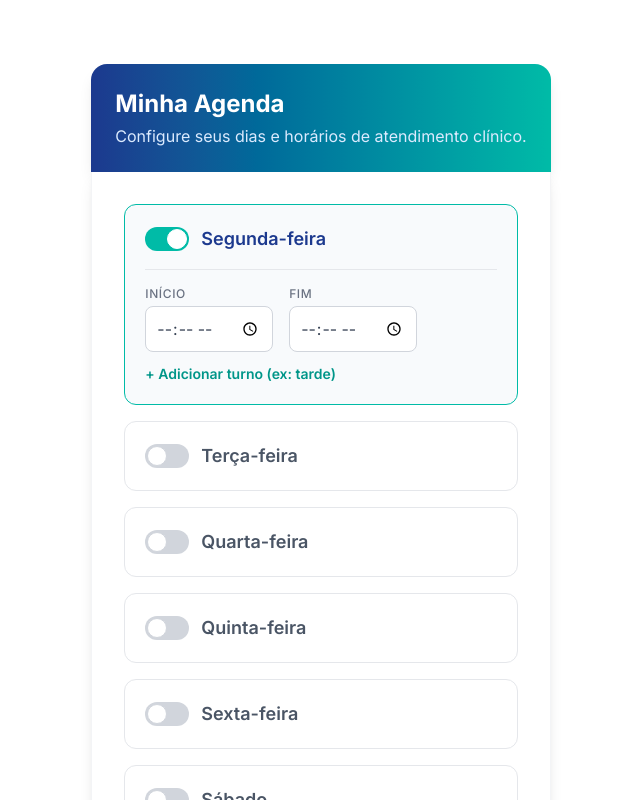
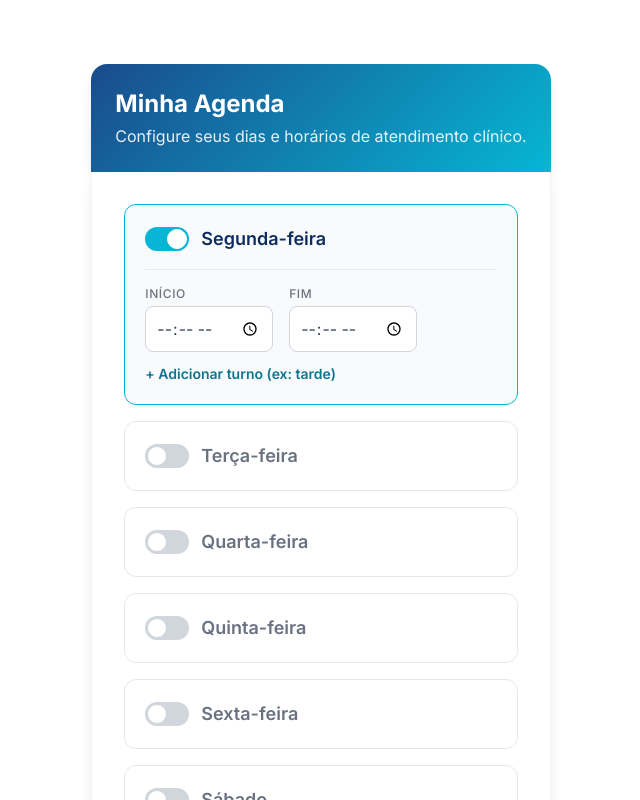
Before and after one commit to lufecrx/vidaplena-front, a Next.js app in the folder vida-plena/: page /agenda in a window 1280 px wide. Both pictures are taken after a click on the label 486 px from the left and 239 px from the top of the page. Shown: the top 800 px of the page, without its empty margins (319-959 px from the left). Built offline with nearby package versions, Linux system fonts and the light colour scheme; no server answers.

Commit message:
feito chefe

```diff
--- a/vida-plena/app/agenda/page.tsx
+++ b/vida-plena/app/agenda/page.tsx
@@ -1,6 +1,7 @@
 'use client'
 
 import { useState } from 'react'
+import Button from '../components/Button'
 
 type Horario = {
   inicio: string
@@ -85,7 +86,7 @@ export default function AgendaPage() {
     console.log('Payload pronto para envio:', payload)
 
     setTimeout(() => {
-      alert('Agenda salva com sucesso! Abra o console (F12) para ver os dados.')
+      alert('Agenda salva com sucesso!')
       setLoading(false)
     }, 1000)
   }
@@ -93,25 +94,23 @@ export default function AgendaPage() {
   return (
     <div className="max-w-4xl mx-auto p-6 mt-10">
       {}
-      <div className="bg-gradient-to-r from-blue-900 to-teal-500 rounded-t-2xl p-6 text-white shadow-lg">
+      <div className="bg-brand-wellness rounded-t-2xl p-6 text-white shadow-lg">
         <h2 className="text-2xl font-bold">Minha Agenda</h2>
-        <p className="text-blue-100 mt-1">Configure seus dias e horários de atendimento clínico.</p>
+        <p className="mt-1 opacity-90">Configure seus dias e horários de atendimento clínico.</p>
       </div>
 
       <div className="bg-white rounded-b-2xl shadow-lg border border-t-0 border-gray-100 p-6 md:p-8">
         <form onSubmit={handleSubmit} className="space-y-6">
-
           <div className="space-y-4">
             {DIAS_SEMANA.map((dia) => (
               <div
                 key={dia.id}
                 className={`border rounded-xl p-5 transition-all duration-200 ${
-                  agenda[dia.id].ativo ? 'border-teal-500 bg-slate-50' : 'border-gray-200 hover:border-blue-300'
+                  agenda[dia.id].ativo ? 'border-vp-bem-estar bg-slate-50' : 'border-gray-200 hover:border-gray-300'
                 }`}
               >
                 <div className="flex items-center justify-between">
                   <div className="flex items-center gap-3">
-                    {}
                     <label className="relative inline-flex items-center cursor-pointer">
                       <input
                         type="checkbox"
@@ -119,9 +118,11 @@ export default function AgendaPage() {
                         checked={agenda[dia.id].ativo}
                         onChange={() => toggleDia(dia.id)}
                       />
-                      <div className="w-11 h-6 bg-gray-300 peer-focus:outline-none rounded-full peer peer-checked:after:translate-x-full peer-checked:after:border-white after:content-[''] after:absolute after:top-[2px] after:left-[2px] after:bg-white after:border-gray-300 after:border after:rounded-full after:h-5 after:w-5 after:transition-all peer-checked:bg-teal-500"></div>
+                      {}
+                      <div className="w-11 h-6 bg-gray-300 peer-focus:outline-none rounded-full peer peer-checked:after:translate-x-full peer-checked:after:border-white after:content-[''] after:absolute after:top-[2px] after:left-[2px] after:bg-white after:border-gray-300 after:border after:rounded-full after:h-5 after:w-5 after:transition-all peer-checked:bg-vp-bem-estar"></div>
                     </label>
-                    <span className={`text-lg font-semibold ${agenda[dia.id].ativo ? 'text-blue-900' : 'text-gray-600'}`}>
+                    {}
+                    <span className={`text-lg font-semibold ${agenda[dia.id].ativo ? 'text-vp-azul-900' : 'text-gray-500'}`}>
                       {dia.label}
                     </span>
                   </div>
@@ -133,11 +134,12 @@ export default function AgendaPage() {
                       <div key={index} className="flex flex-wrap items-end gap-4">
                         <div className="flex flex-col">
                           <label className="text-xs font-medium text-gray-500 mb-1 uppercase tracking-wider">Início</label>
+                          {}
                           <input
                             type="time"
                             value={horario.inicio}
                             onChange={(e) => updateHorario(dia.id, index, 'inicio', e.target.value)}
-                            className="border border-gray-300 text-gray-700 p-2.5 rounded-lg focus:ring-2 focus:ring-teal-500 focus:border-teal-500 outline-none transition-all bg-white"
+                            className="border border-gray-300 text-gray-700 p-2.5 rounded-lg focus:ring-2 focus:ring-vp-bem-estar outline-none transition-all bg-white"
                             required
                           />
                         </div>
@@ -147,7 +149,7 @@ export default function AgendaPage() {
                             type="time"
                             value={horario.fim}
                             onChange={(e) => updateHorario(dia.id, index, 'fim', e.target.value)}
-                            className="border border-gray-300 text-gray-700 p-2.5 rounded-lg focus:ring-2 focus:ring-teal-500 focus:border-teal-500 outline-none transition-all bg-white"
+                            className="border border-gray-300 text-gray-700 p-2.5 rounded-lg focus:ring-2 focus:ring-vp-bem-estar outline-none transition-all bg-white"
                             required
                           />
                         </div>
@@ -156,7 +158,7 @@ export default function AgendaPage() {
                           <button
                             type="button"
                             onClick={() => removerHorario(dia.id, index)}
-                            className="p-2.5 text-red-500 hover:bg-red-50 rounded-lg transition-colors font-medium cursor-pointer"
+                            className="p-2.5 text-vp-coral-500 hover:bg-red-50 rounded-lg transition-colors font-medium cursor-pointer"
                             title="Remover horário"
                           >
                             Remover
@@ -168,7 +170,7 @@ export default function AgendaPage() {
                     <button
                       type="button"
                       onClick={() => addHorario(dia.id)}
-                      className="text-sm text-teal-600 hover:text-teal-800 font-semibold mt-2 flex items-center gap-1 cursor-pointer"
+                      className="text-sm text-vp-teal-700 hover:text-vp-azul-900 font-semibold mt-2 flex items-center gap-1 cursor-pointer"
                     >
                       + Adicionar turno (ex: tarde)
                     </button>
@@ -179,13 +181,10 @@ export default function AgendaPage() {
           </div>
 
           <div className="flex justify-end pt-6 mt-6 border-t border-gray-100">
-            <button
-              type="submit"
-              disabled={loading}
-              className="bg-blue-900 text-white px-8 py-3 rounded-full font-bold hover:bg-blue-800 transition-colors shadow-md disabled:opacity-70 flex items-center gap-2 cursor-pointer"
-            >
+            {}
+            <Button type="submit" disabled={loading}>
               {loading ? 'Salvando...' : 'Salvar Agenda'}
-            </button>
+            </Button>
           </div>
         </form>
       </div>
```
